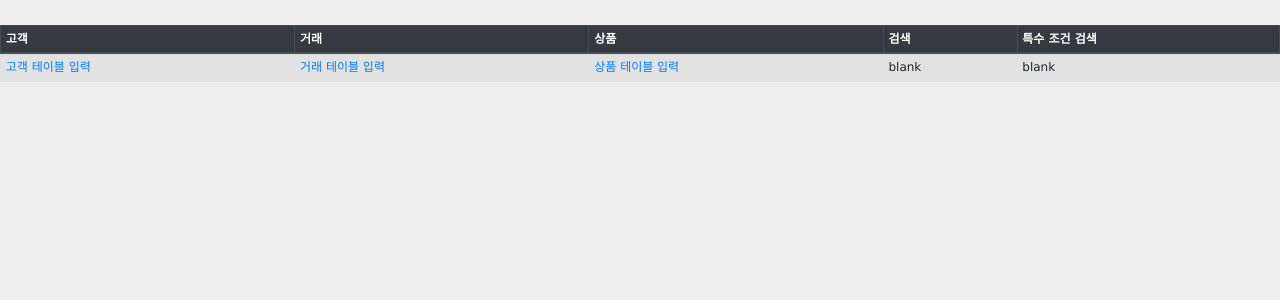
After one commit to soicem/crudexample, a Django app: template employee/templates/front.html in a window 1280 px wide. The commit adds this page. Shown: the top 300 px of the page. Run offline with Django 3.2, Linux system fonts and the light colour scheme; the template is opened without the code that fills it, so the values that code supplies are empty; some libraries are stand-ins or nearby versions.

Commit message:
front page 만들기

```diff
--- a/crudexample/urls.py
+++ b/crudexample/urls.py
@@ -18,6 +18,7 @@ from django.urls import path
 from employee import views
 urlpatterns = [
     path('admin/', admin.site.urls),
+    path('/', views.front),
     path('emp', views.emp),
     path('show',views.show),
     path('edit/<int:id>', views.edit),
--- a/employee/templates/edit.html
+++ b/employee/templates/edit.html
@@ -4,7 +4,7 @@
     <meta charset="UTF-8">
     <title>Index</title>
     {% load static %}
-    <link rel="stylesheet" href="https://stackpath.bootstrapcdn.com/bootstrap/4.3.1/css/bootstrap.min.css" integrity="sha384-ggOyR0iXCbMQv3Xipma34MD+dH/1fQ784/j6cY/iJTQUOhcWr7x9JvoRxT2MZw1T" crossorigin="anonymous">
+    <link rel="stylesheet" href="https://stackpath.bootstrapcdn.com/bootstrap/4.3.1/css/bootstrap.min.css" integrity="sha384-ggOyR
     <link rel="stylesheet" href="{% static 'css/style.css' %}"/>
 </head>
 <body>
--- /dev/null
+++ b/employee/templates/front.html
@@ -0,0 +1,39 @@
+<!DOCTYPE html>
+<html lang="en">
+<head>
+    <meta charset="UTF-8">
+    <title>Employee Records</title>
+     {% load static %}
+     <link rel="stylesheet" href="https://stackpath.bootstrapcdn.com/bootstrap/4.3.1/css/bootstrap.min.css" integrity="sha384-ggOyR0iXCbMQv3Xipma34MD+dH/1fQ784/j6cY/iJTQUOhcWr7x9JvoRxT2MZw1T" crossorigin="anonymous">
+    <link rel="stylesheet" href="{% static 'css/style.css' %}"/>
+</head>
+<body>
+<table class="table table-striped table-bordered table-sm">
+    <thead class="thead-dark">
+    <tr>
+        <th>고객</th>
+        <th>거래</th>
+        <th>상품</th>
+        <th>검색</th>
+        <th>특수 조건 검색</th>
+    </tr>
+    </thead>
+    <tbody>
+    <tr>
+        <td>
+            <a href="/show"><span class="glyphicon glyphicon-pencil" >고객 테이블 입력</span></a>
+        </td>
+        <td>
+            <a href="/show"><span class="glyphicon glyphicon-pencil" >거래 테이블 입력</span></a>
+        </td>
+        <td>
+            <a href="/show"><span class="glyphicon glyphicon-pencil" >상품 테이블 입력</span></a>
+        </td>
+        <td>blank</td>
+        <td>blank</td>
+    </tr>
+    </tbody>
+</table>
+
+</body>
+</html>
--- a/employee/views.py
+++ b/employee/views.py
@@ -14,6 +14,8 @@ def emp(request):
     else:
         form = EmployeeForm()
     return render(request,'index.html',{'form':form})
+def front(request):
+    return render(request,"front.html",{'employees':employees})
 def show(request):
     employees = Employee.objects.all()
     return render(request,"show.html",{'employees':employees})
```
